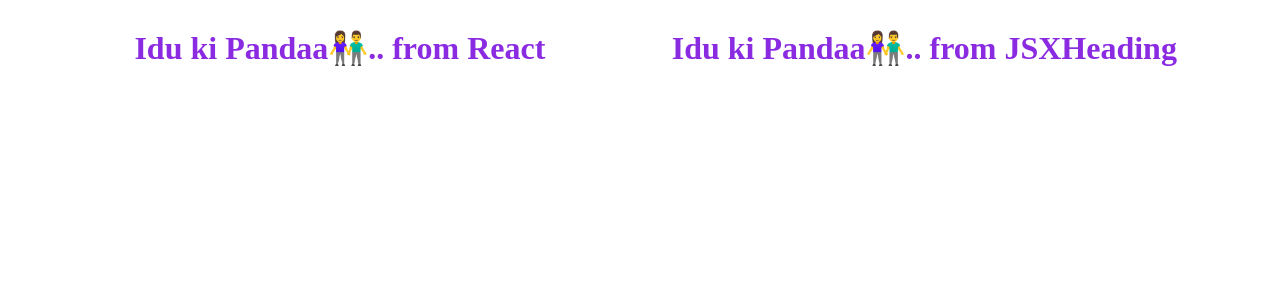
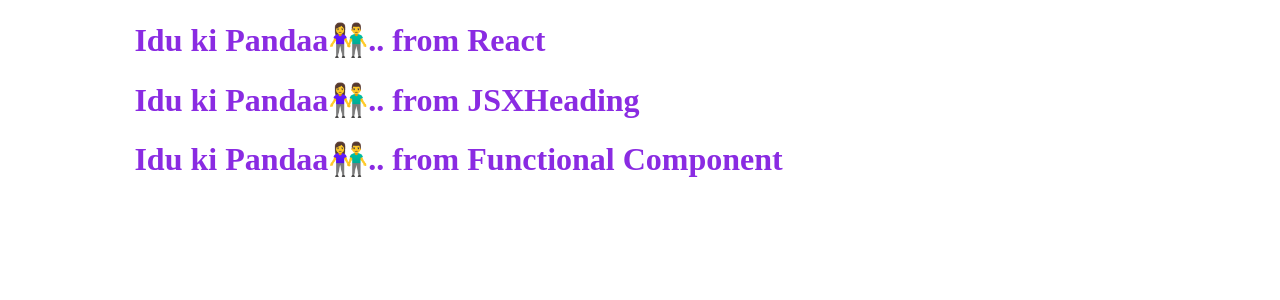
Before and after one commit to RksDream/namaste-react, a React (Vite) app: page / in a window 1280 px wide. Shown: the top 300 px of the page. Built offline with nearby package versions, Linux system fonts and the light colour scheme.

Commit message:
React Functional Component

```diff
--- a/App.js
+++ b/App.js
@@ -15,8 +15,20 @@ const jsxHeading = <h1 className="parent">Idu ki Pandaa👫.. from JSXHeading</h
 console.log(jsxHeading);
 
 
+// React Functional Component
+// React functional component is a simple Javascript function which return JSX
+// React functional component is a simple Javascript function which return React element
+const HeadingComponent = () => {
+    return <h1>Idu ki Pandaa👫.. from Functional Component</h1>
+}
+
+
 const root = ReactDOM.createRoot(document.getElementById("root"));
 const root2 = ReactDOM.createRoot(document.getElementById("root2"));
+const root3 = ReactDOM.createRoot(document.getElementById("root3"));
 
 root.render(heading);
 root2.render(jsxHeading);
+
+// Rendering the functional component
+root3.render(<HeadingComponent/>);
--- a/index.css
+++ b/index.css
@@ -1,6 +1,6 @@
 .parent {
     color: blueviolet;
-    float: left;
+
     margin-left: 10%;
     position: relative;
 }
--- a/index.html
+++ b/index.html
@@ -29,6 +29,10 @@
         <h1>Not Rendered here</h1>
     </div>
 
+    <div id="root3" class="parent">
+        <h1>Not Rendered here</h1>
+    </div>
+
 
     <!-- Comment : React app without JS file, in single script tag -->
     <!-- <script>
```
Also changed, not shown: 5 other files (tests, documents, lock files or other folders).
